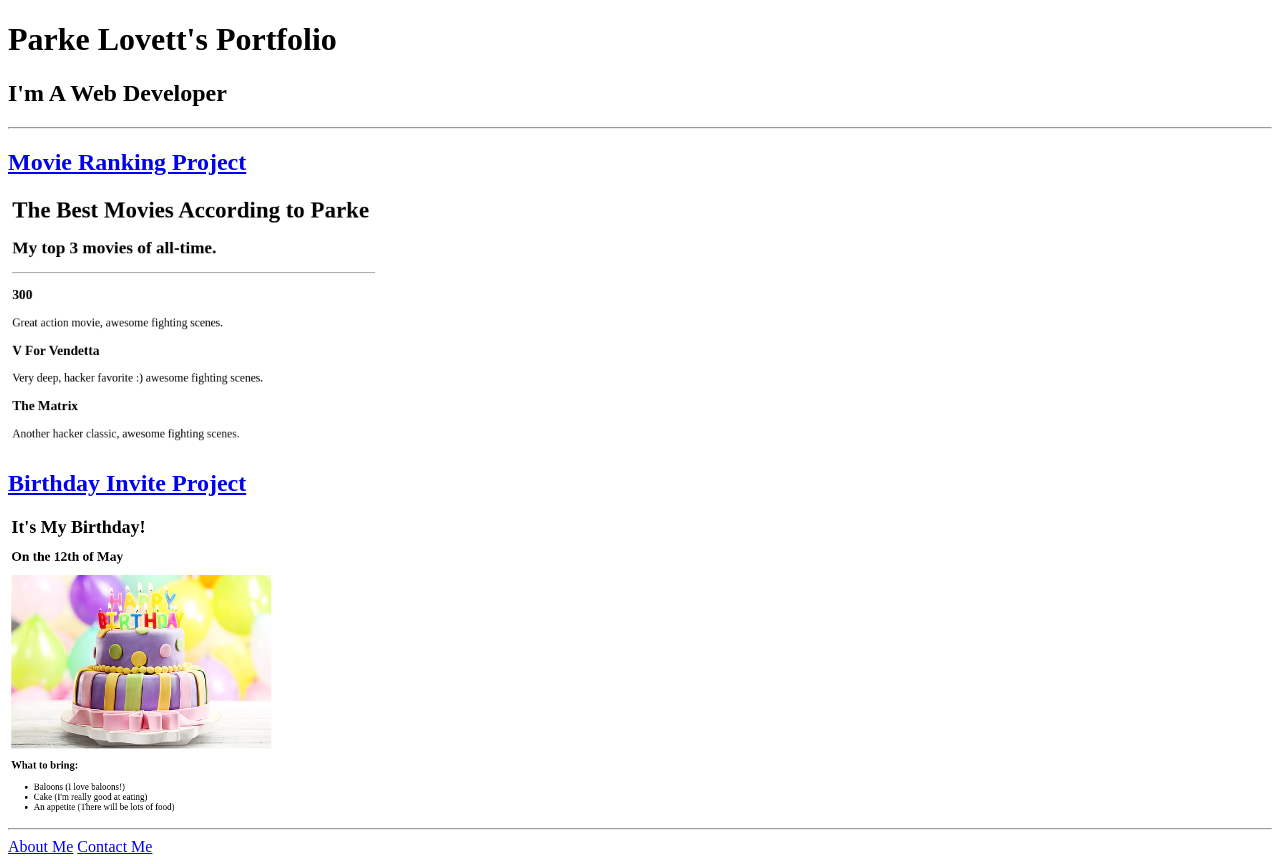
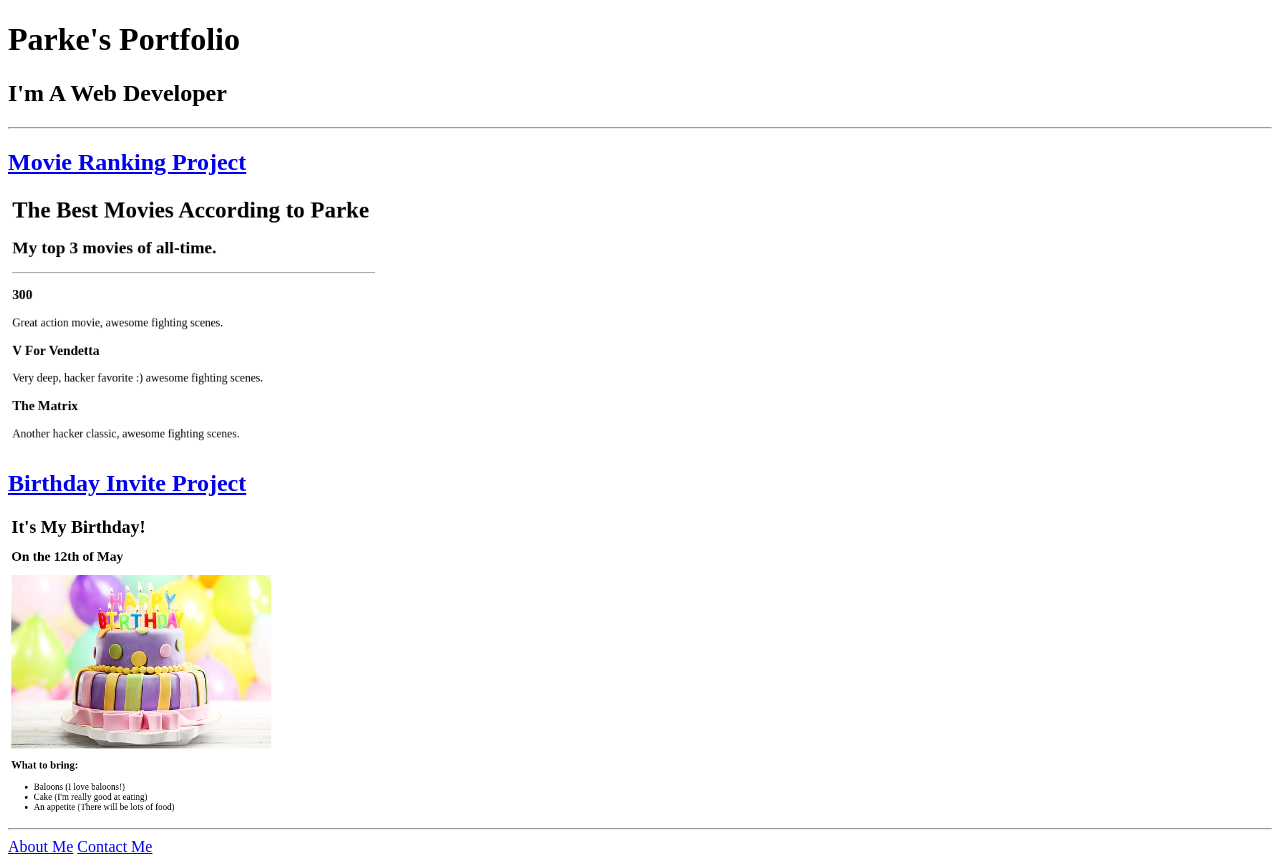
Before and after one commit to Chardzard/html-portfolio, a plain HTML site: page index.html in a window 1280 px wide. Drawn offline with Linux system fonts and the light colour scheme.

Commit message:
Update index.html

```diff
--- a/index.html
+++ b/index.html
@@ -8,7 +8,7 @@
 </head>
 
 <body>
-    <h1>Parke Lovett's Portfolio</h1>
+    <h1>Parke's Portfolio</h1>
     <h2>I'm A Web Developer</h2>
     <hr />
     <h2><a href="./public/movie-ranking.html">Movie Ranking Project</a></h2>
```
